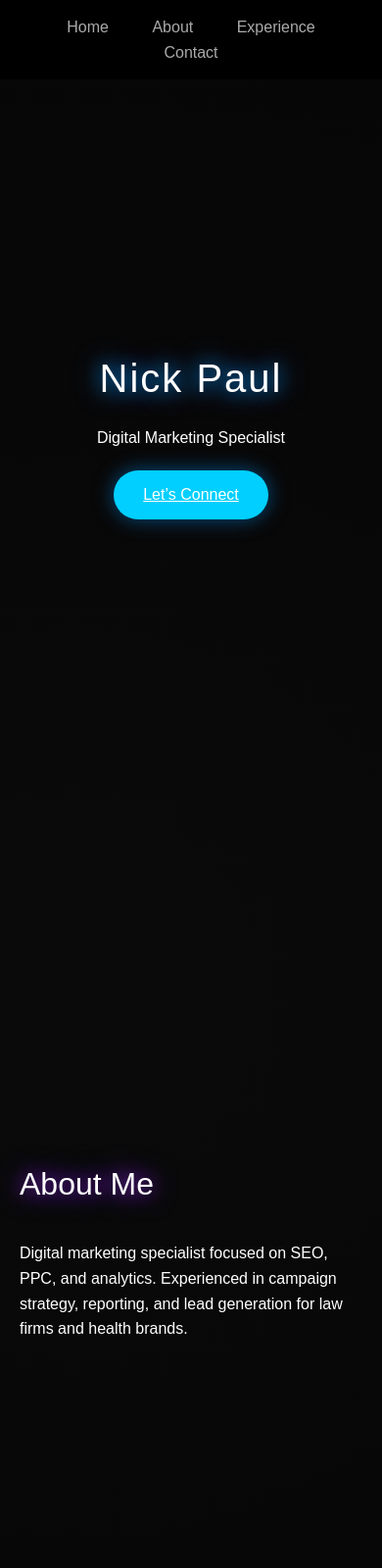
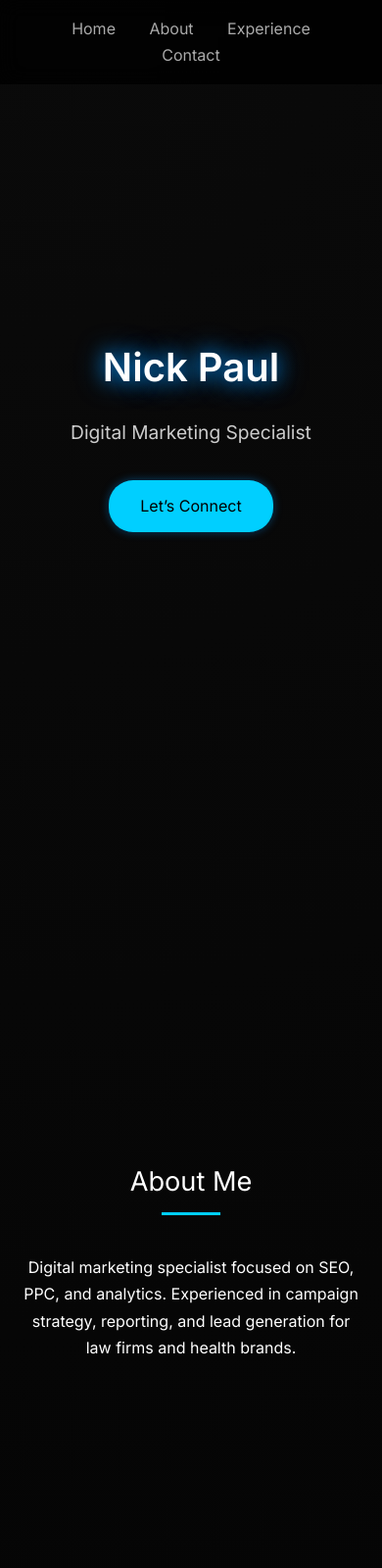
Before and after one commit to nikkopaull/portfolio, a plain HTML site: page index.html in a window 390 px wide. Shown: the top 1600 px of the page at 98% size. Drawn offline with Linux system fonts and the light colour scheme.

Commit message:
Update style.css
BUGGING

```diff
--- a/style.css
+++ b/style.css
@@ -10,43 +10,31 @@ html {
 }
 
 body {
-    font-family: 'Arial', sans-serif;
-    background-color: #000000;
+  font-family: 'Inter', sans-serif;
+  background-color: #0d0d0d;
   color: #ffffff;
-    line-height: 1.6;
-    background: radial-gradient(circle at 20% 30%, #0a0a0a 0%, #000000 100%);
-    animation: backgroundShift 30s ease-in-out infinite alternate;
+  line-height: 1.7;
+  background: radial-gradient(circle at top left, #0a0a0a, #000000);
 }
 
-/* Animated background */
-@keyframes backgroundShift {
-    0% {
-        background-position: 0% 50%;
-    }
-    100% {
-        background-position: 100% 50%;
-    }
-}
-
-/* NAVBAR */
+/* Navigation */
 nav {
   position: fixed;
   top: 0;
   width: 100%;
-    background-color: rgba(0, 0, 0, 0.85);
-    padding: 15px 0;
+  background-color: rgba(0, 0, 0, 0.8);
+  backdrop-filter: blur(10px);
   text-align: center;
-    z-index: 999;
-    backdrop-filter: blur(8px);
+  padding: 1rem;
+  z-index: 1000;
 }
 
 nav a {
   color: #aaa;
   text-decoration: none;
-    margin: 0 20px;
-    font-size: 1rem;
-    position: relative;
-    transition: color 0.3s ease;
+  margin: 0 15px;
+  font-weight: 400;
+  transition: color 0.3s;
 }
 
 nav a:hover,
@@ -54,149 +42,125 @@ nav a.active {
   color: #00cfff;
 }
 
-nav a.active::after,
-nav a:hover::after {
-    content: "";
-    display: block;
-    margin: 4px auto 0;
-    width: 40%;
-    height: 2px;
-    background: #00cfff;
-    border-radius: 2px;
+/* Containers */
+.container {
+  max-width: 900px;
+  margin: 0 auto;
+  padding: 100px 20px 60px;
 }
 
-/* Container */
-.container {
-    max-width: 800px;
-    margin: 0 auto;
-    padding: 0 20px;
-}
-
-/* Sections */
 section {
   min-height: 100vh;
   display: flex;
   align-items: center;
   justify-content: center;
-    padding: 80px 0 60px;
-    opacity: 0;
-    transform: translateY(40px);
-    animation: fadeInUp 1s ease forwards;
-    animation-delay: 0.2s;
+  flex-direction: column;
+  text-align: center;
 }
 
-@keyframes fadeInUp {
-    to {
-        opacity: 1;
-        transform: translateY(0);
-    }
+/* Hero Section */
+#hero h1 {
+  font-size: 3.5rem;
+  font-weight: 600;
+  animation: ambientGlowBlue 3s ease-in-out infinite;
+  margin-bottom: 1rem;
 }
 
-/* Hero */
-#hero {
-    text-align: center;
-    padding-top: 100px;
-}
-
-#hero h1 {
-    font-size: 4rem;
-    font-weight: 300;
-    margin-bottom: 1rem;
-    letter-spacing: 2px;
-    transition: all 0.3s ease;
-    animation: ambientGlowBlue 3s ease-in-out infinite;
-}
-
-#hero h1:hover {
-    text-shadow: 0 0 30px rgba(0, 150, 255, 0.8);
-}
-
-#hero .title {
-    font-size: 1.5rem;
+.subtitle {
+  font-size: 1.2rem;
   color: #cccccc;
   margin-bottom: 2rem;
 }
 
 .cta-btn {
   display: inline-block;
-    margin-top: 20px;
-    padding: 12px 30px;
+  padding: 0.8rem 2rem;
   font-size: 1rem;
-    color: #fff;
   background-color: #00cfff;
-    border: none;
-    border-radius: 30px;
-    box-shadow: 0 0 20px rgba(0, 150, 255, 0.5);
-    cursor: pointer;
+  color: #000;
+  border-radius: 25px;
+  text-decoration: none;
   transition: all 0.3s ease;
+  box-shadow: 0 0 10px rgba(0, 150, 255, 0.4);
 }
 
 .cta-btn:hover {
-    box-shadow: 0 0 30px rgba(0, 150, 255, 0.8);
   transform: scale(1.05);
+  box-shadow: 0 0 20px rgba(0, 150, 255, 0.7);
 }
 
-.divider {
-    width: 100px;
-    height: 2px;
-    background: linear-gradient(90deg, #00cfff, #007aff);
-    margin: 0 auto;
-    animation: pulseDivider 2s ease-in-out infinite;
+/* Section Headings */
+h2 {
+  font-size: 2.2rem;
+  font-weight: 500;
+  margin-bottom: 1rem;
+  position: relative;
+  padding-bottom: 0.5rem;
 }
 
-@keyframes pulseDivider {
-    0%, 100% {
-        opacity: 0.5;
-    }
-    50% {
-        opacity: 1;
-    }
+h2::after {
+  content: "";
+  display: block;
+  width: 60px;
+  height: 3px;
+  background: #00cfff;
+  margin: 0.5rem auto 1rem;
 }
 
-/* Headings */
-h2 {
-    font-size: 2.5rem;
-    margin-bottom: 2rem;
-    font-weight: 300;
-    color: #ffffff;
-}
-
-/* Experience section */
+/* Experience Styling */
 .job {
-    margin-bottom: 3rem;
-    padding: 2rem;
-    border: 1px solid #333333;
-    transition: all 0.3s ease, transform 0.3s ease;
-    background-color: #0d0d0d;
+  background: #111;
+  border: 1px solid #333;
+  padding: 1.5rem;
   border-radius: 8px;
-    box-shadow: 0 0 0 transparent;
-    perspective: 1000px;
+  text-align: left;
+  margin-top: 1.5rem;
+  box-shadow: 0 0 10px rgba(0, 150, 255, 0.1);
+  transition: transform 0.3s ease, box-shadow 0.3s ease;
 }
 
 .job:hover {
-    background-color: #111111;
-    border-color: #00cfff;
-    transform: scale(1.02) rotateX(1deg);
+  transform: translateY(-5px);
   box-shadow: 0 0 25px rgba(0, 150, 255, 0.2);
 }
 
 .job h3 {
-    font-size: 1.5rem;
+  font-size: 1.4rem;
+  font-weight: 600;
   margin-bottom: 0.5rem;
 }
 
 .company {
-    color: #cccccc;
+  font-style: italic;
+  color: #aaa;
   margin-bottom: 1rem;
-    font-style: italic;
 }
 
-/* Contact section email */
+/* Contact */
 #contact p {
   font-size: 1.1rem;
   color: #ffae70;
-    text-align: center;
   animation: pulseEmail 2s ease-in-out infinite;
+}
+
+/* Responsive */
+@media (max-width: 768px) {
+  #hero h1 {
+    font-size: 2.5rem;
+  }
+  h2 {
+    font-size: 1.7rem;
+  }
+}
+
+/* Animations */
+@keyframes ambientGlowBlue {
+  0%, 100% {
+    text-shadow: 0 0 10px rgba(0, 150, 255, 0.3), 0 0 20px rgba(0, 150, 255, 0.5);
+  }
+  50% {
+    text-shadow: 0 0 20px rgba(0, 150, 255, 0.7), 0 0 30px rgba(0, 150, 255, 0.9);
+  }
 }
 
 @keyframes pulseEmail {
@@ -207,68 +171,3 @@ h2 {
     text-shadow: 0 0 20px rgba(255, 174, 112, 0.6);
   }
 }
-
-/* Mobile */
-@media (max-width: 768px) {
-    #hero h1 {
-        font-size: 2.5rem;
-    }
-
-    #hero .title {
-        font-size: 1.2rem;
-    }
-
-    h2 {
-        font-size: 2rem;
-    }
-}
-
-/* Ambient Glow Keyframes */
-@keyframes ambientGlowBlue {
-    0%, 100% {
-        text-shadow: 0 0 10px rgba(0, 150, 255, 0.3), 0 0 20px rgba(0, 150, 255, 0.5);
-    }
-    50% {
-        text-shadow: 0 0 20px rgba(0, 150, 255, 0.7), 0 0 30px rgba(0, 150, 255, 0.9);
-    }
-}
-
-@keyframes ambientGlowPurple {
-    0%, 100% {
-        text-shadow: 0 0 10px rgba(138, 43, 226, 0.3), 0 0 20px rgba(138, 43, 226, 0.5);
-    }
-    50% {
-        text-shadow: 0 0 20px rgba(138, 43, 226, 0.7), 0 0 30px rgba(138, 43, 226, 0.9);
-    }
-}
-
-@keyframes ambientGlowGreen {
-    0%, 100% {
-        text-shadow: 0 0 10px rgba(0, 255, 127, 0.3), 0 0 20px rgba(0, 255, 127, 0.5);
-    }
-    50% {
-        text-shadow: 0 0 20px rgba(0, 255, 127, 0.7), 0 0 30px rgba(0, 255, 127, 0.9);
-    }
-}
-
-@keyframes ambientGlowOrange {
-    0%, 100% {
-        text-shadow: 0 0 10px rgba(255, 100, 0, 0.3), 0 0 20px rgba(255, 100, 0, 0.5);
-    }
-    50% {
-        text-shadow: 0 0 20px rgba(255, 100, 0, 0.7), 0 0 30px rgba(255, 100, 0, 0.9);
-    }
-}
-
-/* Apply glow to each section heading */
-#about h2 {
-    animation: ambientGlowPurple 3s ease-in-out infinite;
-}
-
-#experience h2 {
-    animation: ambientGlowGreen 3s ease-in-out infinite;
-}
-
-#contact h2 {
-    animation: ambientGlowOrange 3s ease-in-out infinite;
-}
```
Lines whose indentation alone changed are shown as unchanged.
